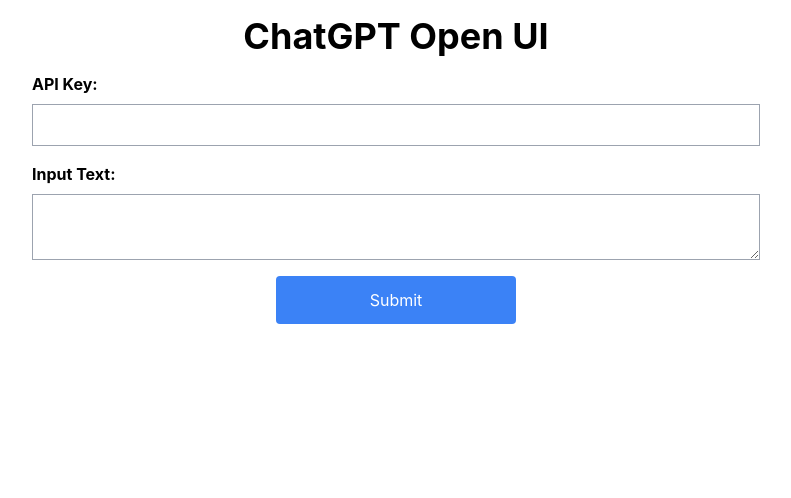
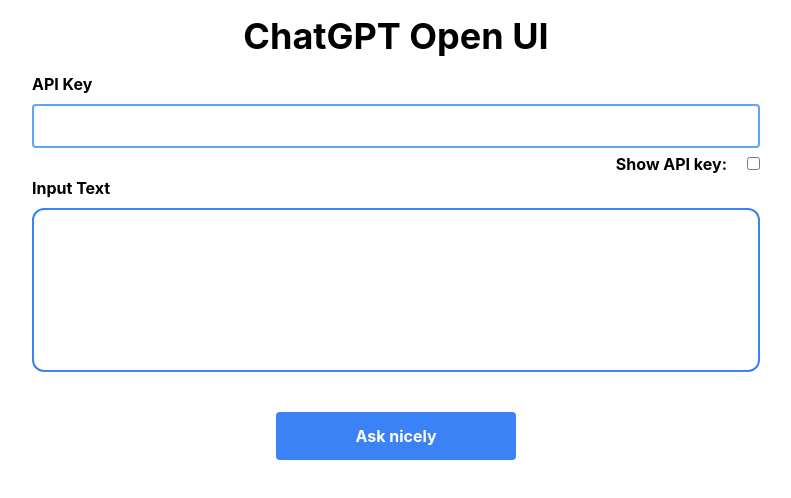
Before and after one commit to tohrxyz/chatgpt-open-ui, a React (Create React App) app in the folder react-web/: page / in a window 1280 px wide. Shown: the top 498 px of the page, without its empty margins (244-1035 px from the left). Built offline with nearby package versions, Linux system fonts and the light colour scheme.

Commit message:
Add hide api key switch + form borders (#7)
- I've added switch to show/hide API key, so you can screenshot and post it easier.
- I've made border around fields blue and round
- "Result:" isn't displayed inside field, but outside
- Added comments to App.js

```diff
--- a/react-web/src/App.js
+++ b/react-web/src/App.js
@@ -8,6 +8,7 @@
   const [inputText, setInputText] = useState("");
   const [result, setResult] = useState("");
   const [loading, setLoading] = useState(false);
+  const [checked, setChecked] = useState(false);
 
   const handleSubmit = (e) => {
     e.preventDefault();
@@ -23,31 +24,57 @@
     margin: "0 auto",
   }
 
+  const showPassword = () => {
+    if(checked){
+      setChecked(false);
+    } else{
+      setChecked(true);
+    }
+  }
+
   return (
     <div className="container mx-auto py-4 max-w-3xl">
 
+      {/* title */}
       <h1 className="text-4xl font-bold mb-4 text-center">ChatGPT Open UI</h1>
 
+      {/* form container */}
       <form onSubmit={handleSubmit} className="flex flex-col mx-5">
-        <label htmlFor="api-key" className="mb-2 font-bold">API Key:</label>
+
+        {/* handles api key input */}
+        <label htmlFor="api-key" className="mb-2 font-bold">API Key</label>
         <input
-          type="text"
+          type={checked ? "text" : "password"}
           id="api-key"
           value={apiKey}
           onChange={(e) => setApiKey(e.target.value)}
-          className="border border-gray-400 p-2 mb-4"
+          className="border-2 rounded border-blue-400 p-2 mb-1"
         />
+        {/* handles show api key on/off */}
+        <div className="text-end">
+          <label htmlFor="show-password" className='mb-3 font-bold mr-5'>Show API key:</label>
+          <input
+            type="checkbox"
+            onClick={showPassword}
+            id="show-password"
+          />
+        </div>
 
-        <label htmlFor="input-text" className="mb-2 font-bold">Input Text:</label>
+        {/* handles text prompt from user */}
+        <label htmlFor="input-text" className="mb-2 font-bold">Input Text</label>
         <textarea
           id="input-text"
           value={inputText}
           onChange={(e) => setInputText(e.target.value)}
-          className="border border-gray-400 p-2 mb-4"
+          className="border-2 rounded-xl border-blue-500 p-2 mb-10 h-auto max-h-none resize-none"
+          rows="6"
         ></textarea>
 
+        {/* handles button submit */}
         <div className="flex justify-center">
           <button type="submit" className="bg-blue-500 text-white py-3 px-4 rounded text-center w-60 flex justify-center" disabled={loading}>
+
+            {/* when loading spinner is displayed, otherwise button is enabled */}
             {loading ?
               <HashLoader
                 color="white"
@@ -55,18 +82,23 @@
                 size={25}
                 aria-label="Loading"
                 cssOverride={override}
-              /> : <div>Submit</div>
+              /> : <div className="font-bold">Ask nicely</div>
             }
           </button>
         </div>
       </form>
 
-      {result && (
-        <div className="border border-gray-400 p-4 mt-4 mx-4">
-          <h2 className="font-bold mb-2">Result:</h2>
-          <p>{result}</p>
-        </div>
-      )}
+      {/* result display */}
+      <div>
+        {result && (
+          <h2 className="font-bold mb-2 mx-4 mt-6">Result</h2>
+        )}
+        {result && (
+          <div className="border-2 rounded-xl border-blue-400 p-4 mt-2 mx-4">
+            <p>{result}</p>
+          </div>
+        )}
+      </div>
 
 
     </div>
```
